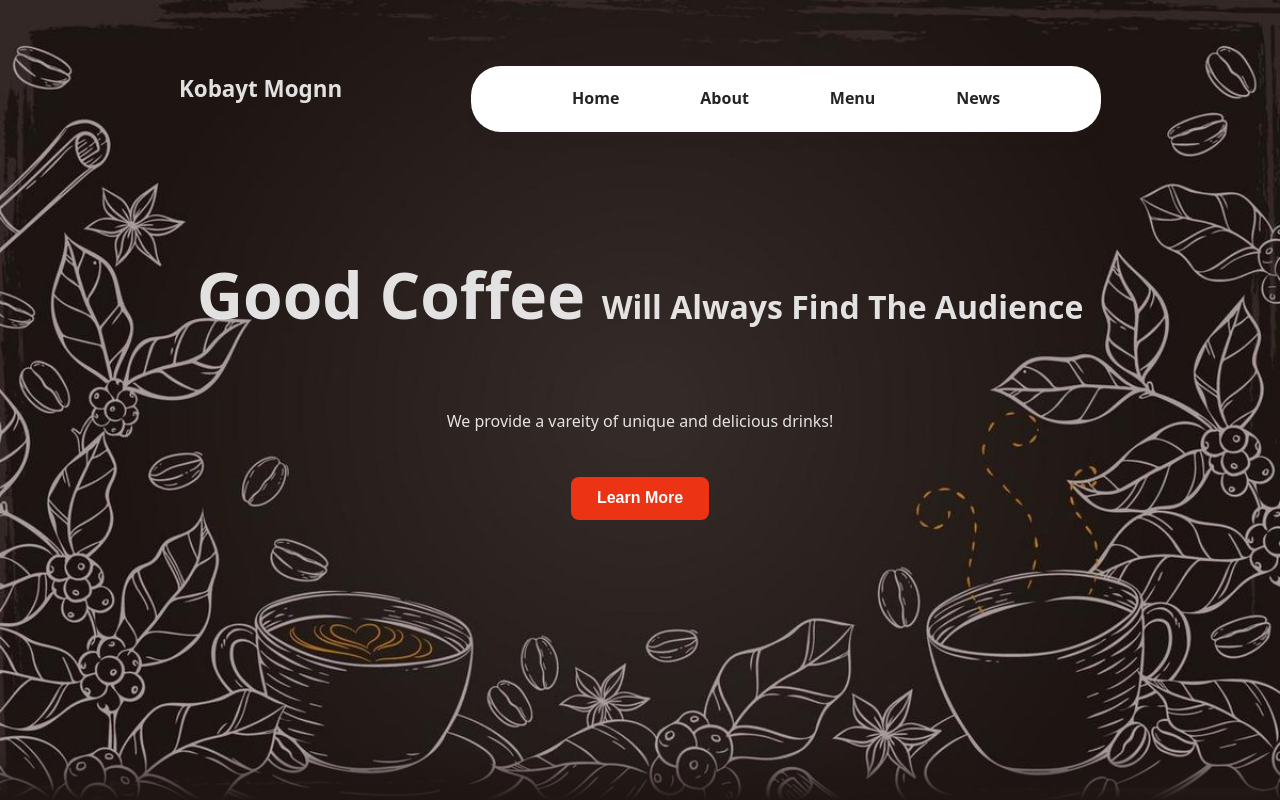
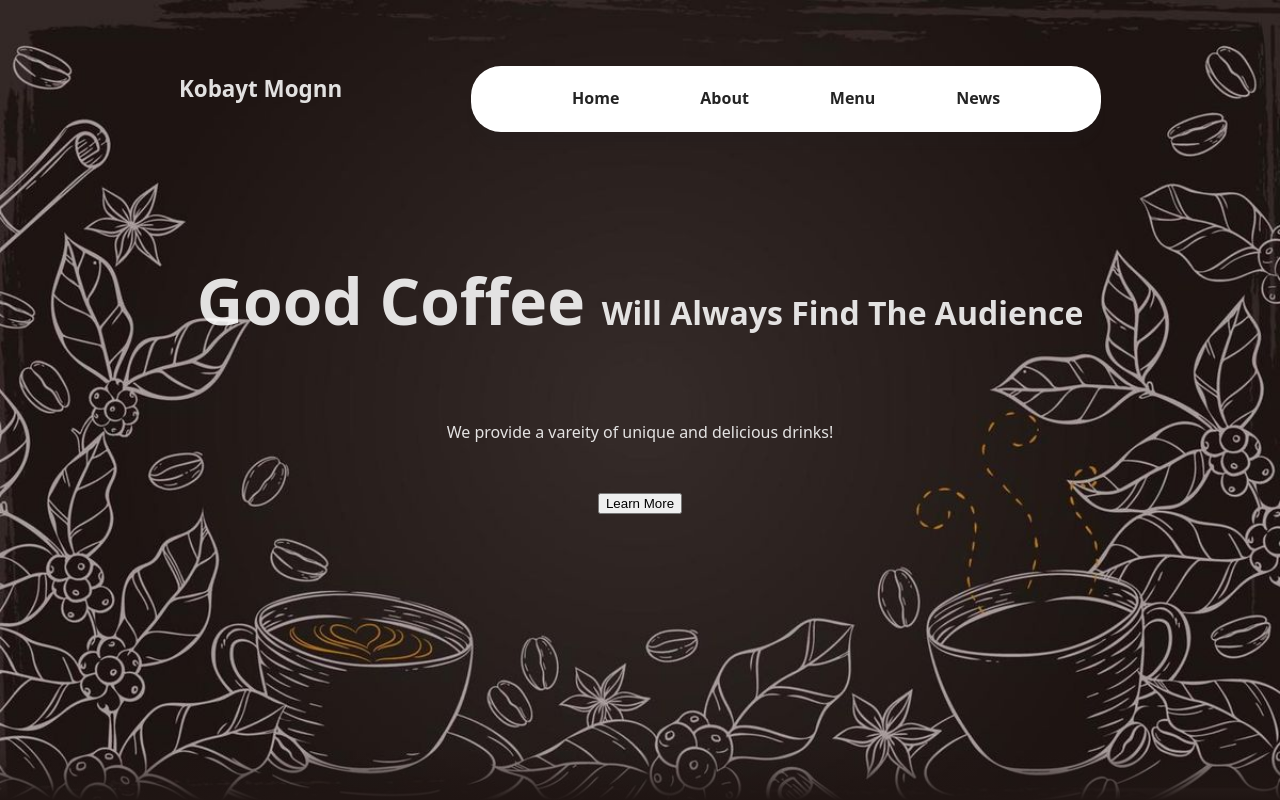
Before and after one commit to m0h1m3d/kobayt-mognn, a React (Vite) app: page / in a window 1280 px wide. Shown: the top 800 px of the page. Built offline with nearby package versions, Linux system fonts and the light colour scheme.

Commit message:
refractor

```diff
--- a/src/components/Button/Button.css
+++ b/src/components/Button/Button.css
@@ -1,4 +1,4 @@
-button {
+.button {
   padding: 0.8rem 1.6rem;
   font-size: 1rem;
   font-weight: 700;
--- a/src/components/Button/Button.jsx
+++ b/src/components/Button/Button.jsx
@@ -14,7 +14,7 @@ function Button({ desc, className }) {
   }
 
   return (
-    <button className={className} ref={btnRef} onClick={() => handleBtnClick()}>
+    <button className={`.button ${className}`} ref={btnRef} onClick={() => handleBtnClick()}>
       {desc}
     </button>
   );
```
